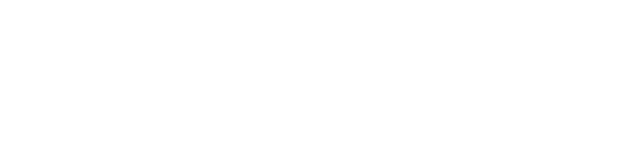
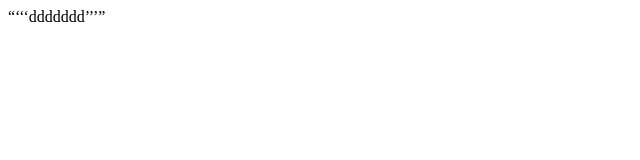
Before and after one commit to Mysterio1001/TID103, a plain HTML site: page index.html in a window 1280 px wide. Shown: the whole page, without its empty margins (0-640 px from the left). Drawn offline with Linux system fonts and the light colour scheme.

Commit message:
第三次

```diff
--- a/index.html
+++ b/index.html
@@ -6,6 +6,6 @@
     <title>Document</title>
 </head>
 <body>
-
+    <q><q><q><q>ddddddd</q></q></q></q>
 </body>
 </html>
--- a/style.css
+++ b/style.css
@@ -3,3 +3,7 @@ body{
     margin: 0;
     font-size: 8px;
 }
+
+q{
+    height: 3033px;
+}
```
